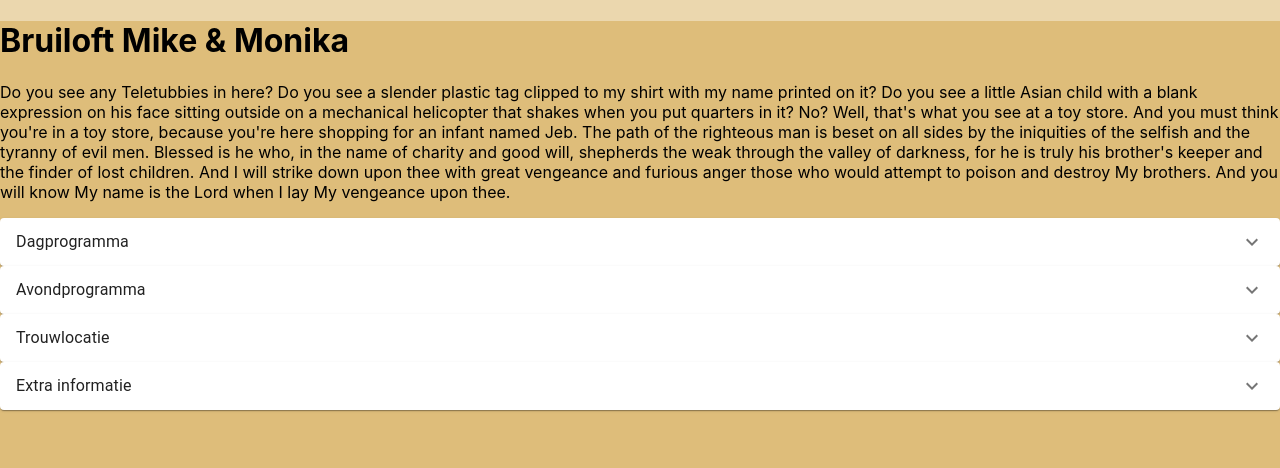
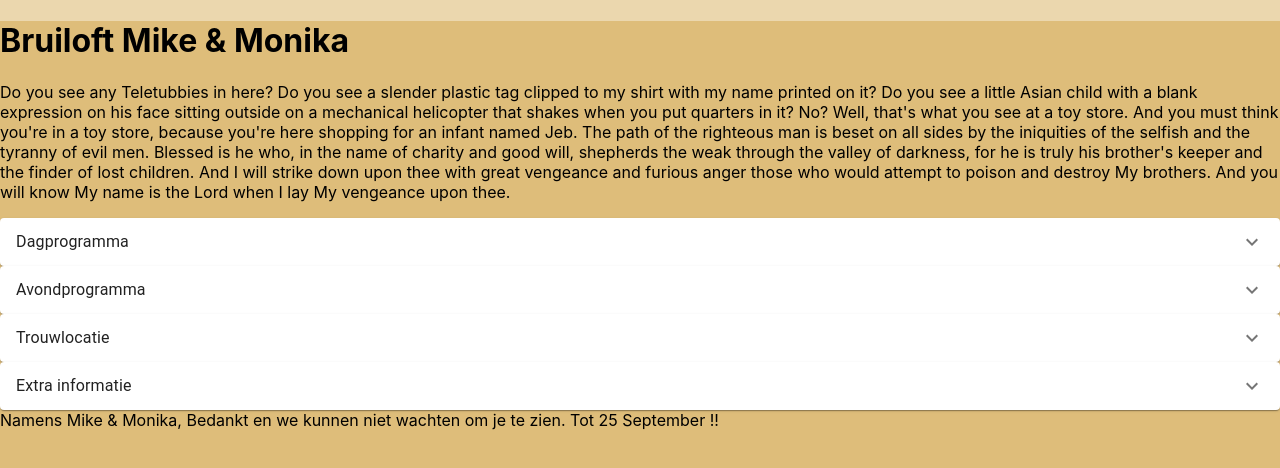
Before and after one commit to MikevPeeren/wedding-website, a Next.js app: page / in a window 1280 px wide. Shown: the top 468 px of the page. Built offline with nearby package versions, Linux system fonts and the light colour scheme.

Commit message:
Added Footer

```diff
--- /dev/null
+++ b/pages/components/Footer.scss
@@ -0,0 +1,5 @@
+.Footer {
+  margin-top: 10em;
+  margin-bottom: 1em;
+  text-align: center;
+}
--- /dev/null
+++ b/pages/components/Footer.tsx
@@ -0,0 +1,11 @@
+// CSS
+import styles from './Footer.scss';
+
+// Constants
+import { FOOTER } from '../constants/general';
+
+const Footer = () => {
+  return <div className={styles.Footer}>{FOOTER}</div>;
+};
+
+export default Footer;
--- a/pages/constants/general.ts
+++ b/pages/constants/general.ts
@@ -51,3 +51,5 @@ Now, I don't know exactly when we turned on each other, but I know that seven of
 Now we took an oath, that I'm breaking now. We said we'd say it was the snow that killed the other two, but it wasn't.
 Nature is lethal but it doesn't hold a candle to man.
 `;
+
+export const FOOTER = 'Namens Mike & Monika, Bedankt en we kunnen niet wachten om je te zien. Tot 25 September !!';
--- a/pages/index.scss
+++ b/pages/index.scss
@@ -1,11 +1,13 @@
 .container {
   display: flex;
-  flex-flow: column wrap;
+  flex-direction: column;
+  min-height: 100vh;
 }
 
 .mainContainer {
   display: flex;
   flex-flow: column wrap;
+  flex: 1;
 }
 
 .expandableContainer {
--- a/pages/index.tsx
+++ b/pages/index.tsx
@@ -9,6 +9,7 @@ import styles from './index.scss';
 import Header from './components/Header';
 import Introduction from './components/Introduction';
 import ExpandableBox from './components/ExpandableBox';
+import Footer from './components/Footer';
 
 // Constants
 import {
@@ -50,7 +51,9 @@ const Home = () => {
         </div>
       </main>
 
-      <footer></footer>
+      <footer>
+        <Footer />
+      </footer>
     </div>
   );
 };
```
